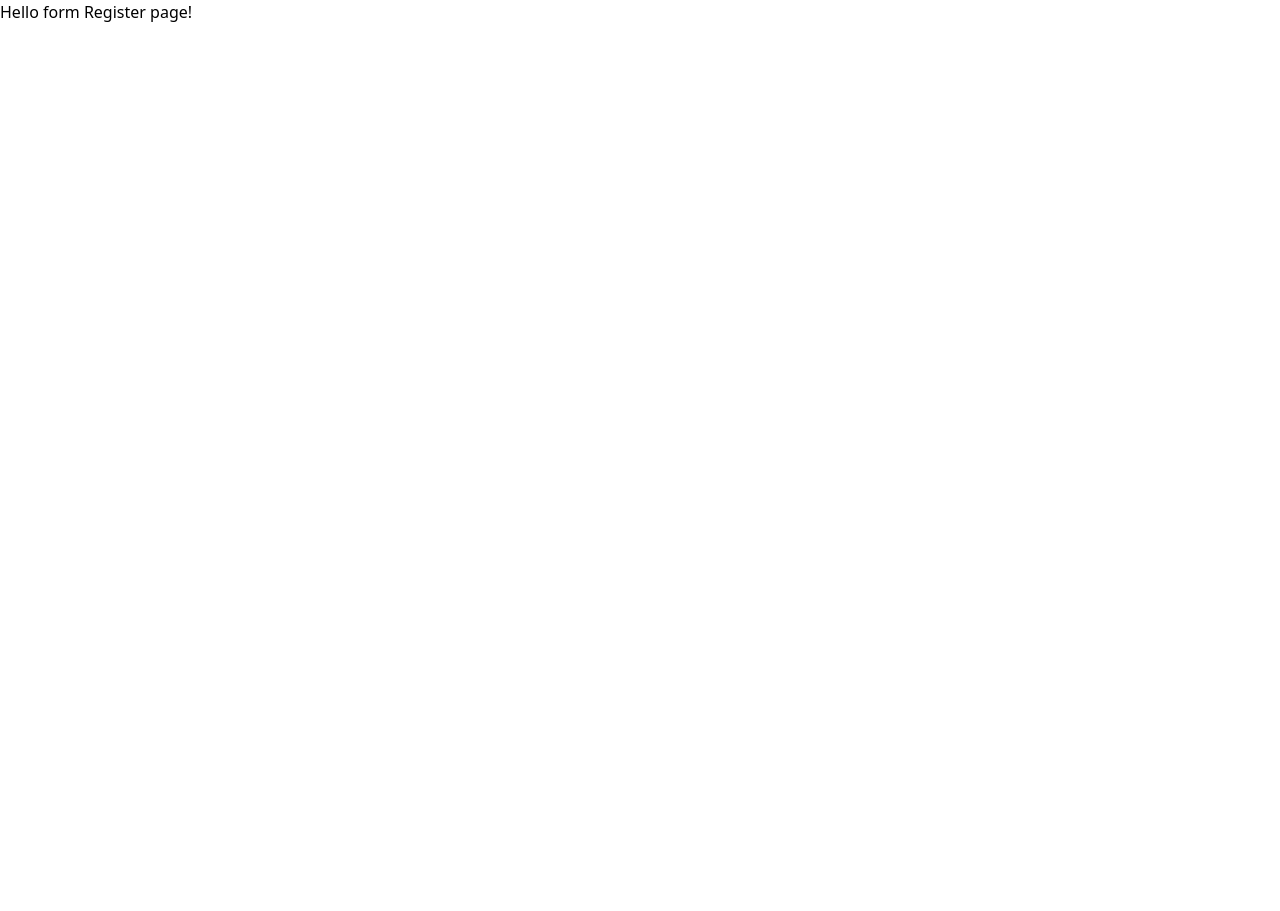
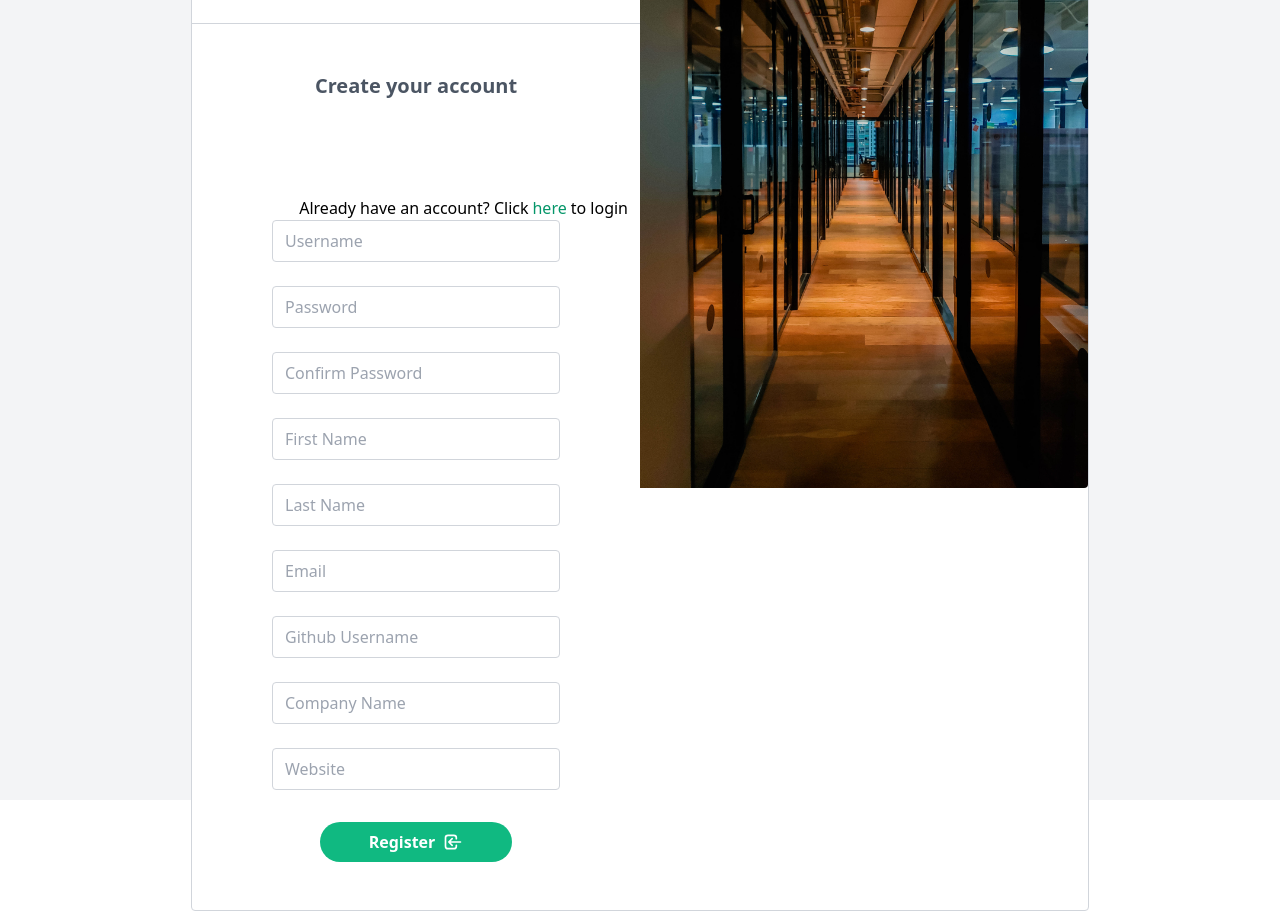
Before and after one commit to mariusflorescu/pma-client, a React (Create React App) app: page /register in a window 1280 px wide. Before the commit the page ends 800 px from the top, so only its background shows below. Built offline with nearby package versions, Linux system fonts and the light colour scheme.

Commit message:
Created Register page

```diff
--- a/src/pages/Login.js
+++ b/src/pages/Login.js
@@ -52,7 +52,7 @@ const Login = () => {
               value={username}
               onChange={(e) => setUsername(e.target.value)}
               className="px-3 py-2 text-gray-600 border border-gray-300 rounded focus:outline-none focus:ring-1 focus:ring-green-400"
-              placeholder="Username..."
+              placeholder="Username"
             />
 
             <input
@@ -60,7 +60,7 @@ const Login = () => {
               value={password}
               onChange={(e) => setPassword(e.target.value)}
               className="px-3 py-2 text-gray-600 border border-gray-300 rounded focus:outline-none focus:ring-1 focus:ring-green-400"
-              placeholder="Password..."
+              placeholder="Password"
             />
             {errors.password && (
               <small className="text-xs text-red-500">
--- a/src/pages/Register.js
+++ b/src/pages/Register.js
@@ -1,11 +1,142 @@
-import React from 'react'
+import React from "react";
+import { Link } from "react-router-dom";
+
+import loginimg from "../assets/login.jpg";
 
 const Register = () => {
+  const [username, setUsername] = React.useState("");
+  const [password, setPassword] = React.useState("");
+  const [email, setEmail] = React.useState("");
+  const [confirmPassword, setConfirmPassword] = React.useState("");
+  const [firstName, setFirstName] = React.useState("");
+  const [lastName, setlastName] = React.useState("");
+  const [githubUsername, setGithubUsername] = React.useState("");
+  const [companyName, setCompanyName] = React.useState("");
+  const [website, setWebsite] = React.useState("");
+
   return (
-    <div>
-      Hello form Register page!
+    <div className="flex items-center justify-center w-full h-screen bg-gray-100">
+      {/* BOX */}
+      <div className="grid grid-cols-2 bg-white border border-gray-300 rounded">
+        <div className="py-12">
+          {/* Title */}
+          <h1 className="text-3xl font-bold text-center text-gray-800">PMA</h1>
+
+          {/* Divider */}
+          <div className="w-full h-px my-12 bg-gray-300"></div>
+
+          {/* Message */}
+          <h3 className="pb-12 text-xl font-semibold text-center text-gray-600">
+            Create your account
+          </h3>
+          <span className="flex justify-end w-full px-3 pt-12">
+            Already have an account? Click{" "}
+            <Link
+              to="/login"
+              className="px-1 text-green-600 hover:cursor-pointer hover:text-green-500"
+            >
+              here
+            </Link>
+            to login
+          </span>
+
+          {/* Form */}
+          <form
+            className="grid gap-6 px-20 grid-rows-auto"
+            // onSubmit={handleLoginFormSubmit}
+          >
+            <input
+              type="text"
+              value={username}
+              onChange={(e) => setUsername(e.target.value)}
+              className="px-3 py-2 text-gray-600 border border-gray-300 rounded focus:outline-none focus:ring-1 focus:ring-green-400"
+              placeholder="Username"
+            />
+            <input
+              type="password"
+              value={password}
+              onChange={(e) => setPassword(e.target.value)}
+              className="px-3 py-2 text-gray-600 border border-gray-300 rounded focus:outline-none focus:ring-1 focus:ring-green-400"
+              placeholder="Password"
+            />
+            <input
+              type="password"
+              value={confirmPassword}
+              onChange={(e) => setConfirmPassword(e.target.value)}
+              className="px-3 py-2 text-gray-600 border border-gray-300 rounded focus:outline-none focus:ring-1 focus:ring-green-400"
+              placeholder="Confirm Password"
+            />
+            <input
+              type="text"
+              value={firstName}
+              onChange={(e) => setFirstName(e.target.value)}
+              className="px-3 py-2 text-gray-600 border border-gray-300 rounded focus:outline-none focus:ring-1 focus:ring-green-400"
+              placeholder="First Name"
+            />
+            <input
+              type="text"
+              value={lastName}
+              onChange={(e) => setlastName(e.target.value)}
+              className="px-3 py-2 text-gray-600 border border-gray-300 rounded focus:outline-none focus:ring-1 focus:ring-green-400"
+              placeholder="Last Name"
+            />
+            <input
+              type="email"
+              value={email}
+              onChange={(e) => setEmail(e.target.value)}
+              className="px-3 py-2 text-gray-600 border border-gray-300 rounded focus:outline-none focus:ring-1 focus:ring-green-400"
+              placeholder="Email"
+            />
+            <input
+              type="text"
+              value={githubUsername}
+              onChange={(e) => setGithubUsername(e.target.value)}
+              className="px-3 py-2 text-gray-600 border border-gray-300 rounded focus:outline-none focus:ring-1 focus:ring-green-400"
+              placeholder="Github Username"
+            />
+            <input
+              type="text"
+              value={companyName}
+              onChange={(e) => setCompanyName(e.target.value)}
+              className="px-3 py-2 text-gray-600 border border-gray-300 rounded focus:outline-none focus:ring-1 focus:ring-green-400"
+              placeholder="Company Name"
+            />
+            <input
+              type="text"
+              value={website}
+              onChange={(e) => setWebsite(e.target.value)}
+              className="px-3 py-2 text-gray-600 border border-gray-300 rounded focus:outline-none focus:ring-1 focus:ring-green-400"
+              placeholder="Website"
+            />
+
+            <button
+              type="submit"
+              disabled={!username || !password}
+              className="flex items-center justify-center px-3 py-2 mx-12 mt-2 space-x-2 text-white transition duration-200 transform bg-green-500 rounded-full hover:scale-105 hover:bg-green-400 focus:outline-none"
+            >
+              <span className="font-semibold">Register</span>
+              <svg
+                className="w-5 h-5"
+                xmlns="http://www.w3.org/2000/svg"
+                fill="none"
+                viewBox="0 0 24 24"
+                stroke="currentColor"
+              >
+                <path
+                  strokeLinecap="round"
+                  strokeLinejoin="round"
+                  strokeWidth={2}
+                  d="M11 16l-4-4m0 0l4-4m-4 4h14m-5 4v1a3 3 0 01-3 3H6a3 3 0 01-3-3V7a3 3 0 013-3h7a3 3 0 013 3v1"
+                />
+              </svg>
+            </button>
+          </form>
+        </div>
+        {/* Image */}
+        <img src={loginimg} className="max-w-md rounded-r" />
+      </div>
     </div>
-  )
-}
+  );
+};
 
 export default Register;
```
